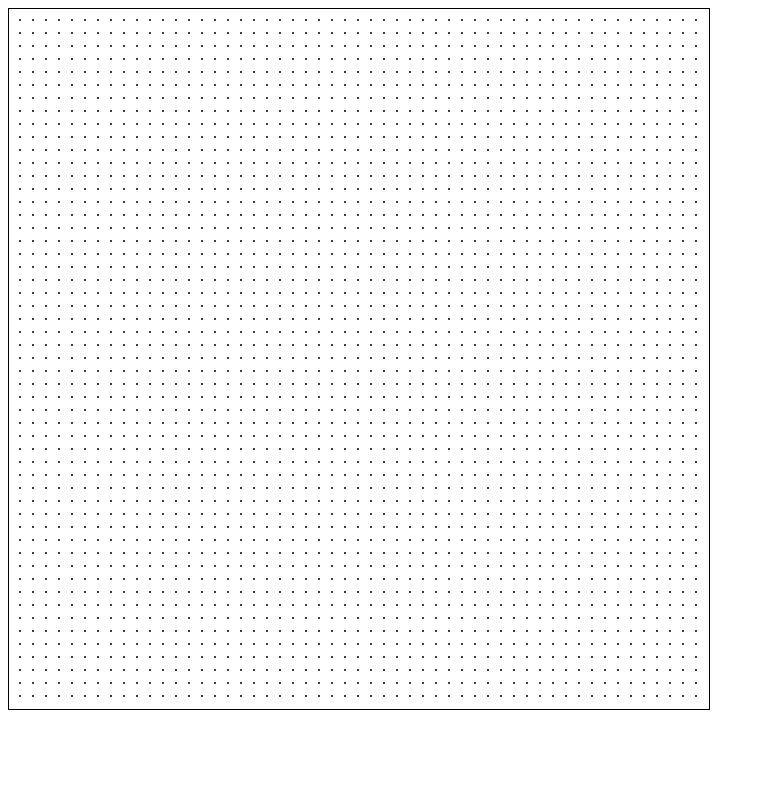
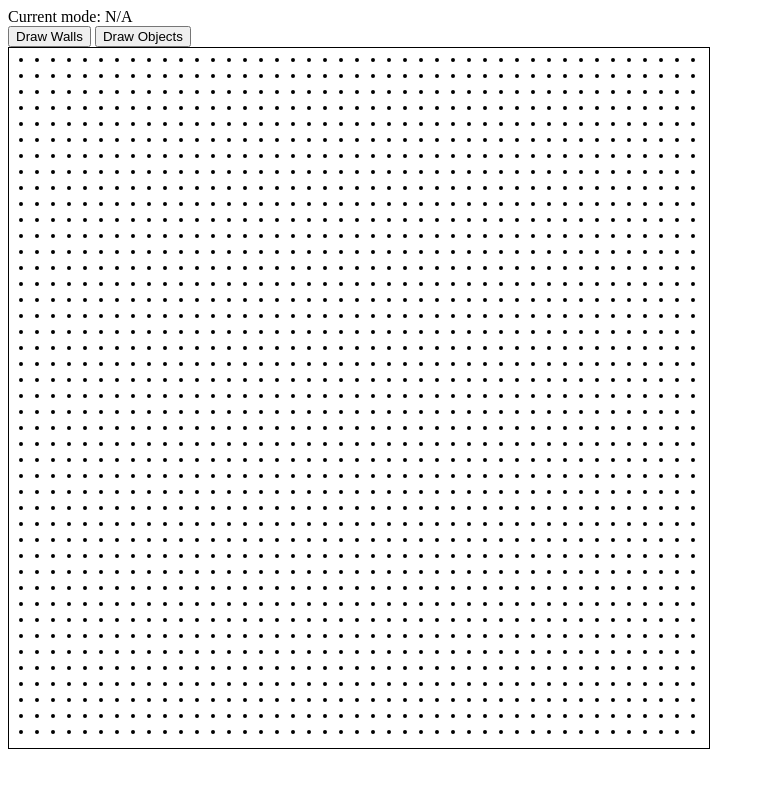
Before and after one commit to FoxLisk/room-planner, a plain HTML site: page index.html in a window 1280 px wide. Shown: the whole page, without its empty margins (0-765 px from the left). Drawn offline with Linux system fonts and the light colour scheme.

Commit message:
some (mostly-useless) buttons

```diff
--- a/index.html
+++ b/index.html
@@ -3,6 +3,13 @@
         <script src="planner.js" type="text/javascript"></script>
     </head>
     <body>
+        <div id="controls">
+            Current mode: <span id="current-mode">N/A</span>
+            <div id="buttons">
+                <button type="button" data-mode="walls">Draw Walls</button>
+                <button type="button" data-mode="objects">Draw Objects</button>
+            </div>
+        </div>
         <div>
             <canvas id="planner" height="700" width="700" style="border: 1px
                         solid black;"></canvas>
--- a/planner.js
+++ b/planner.js
@@ -7,11 +7,14 @@ function assert(val, msg) {
 function RoomPlanner(canvas) {
     var canvas = canvas;
     var ctx = canvas.getContext('2d');
+    var buttons = document.getElementById('buttons');
+    var current_mode = null;
+    const mode_span = document.getElementById('current-mode');
     const CORNER_OFFSET = 10;
     const w = canvas.getAttribute('width');
     const h = canvas.getAttribute('height');
-    const DOT_RAD = 1;
-    const DOT_SPACING = 13;
+    const DOT_RAD = 2;
+    const DOT_SPACING = 16;
 
     var dots = [];
 
@@ -75,10 +78,21 @@ function RoomPlanner(canvas) {
         ctx.fill();
     }
 
+    function set_mode(mode) {
+        mode_span.innerHTML = mode;
+    }
+
+    function handle_mode_change(event) {
+        if (event.target.dataset.mode) {
+            set_mode(event.target.dataset.mode);
+        }
+    }
+
 
     this.init = function() {
         draw_dots();
         canvas.addEventListener('click', highlight_nearest_dot);
+        buttons.addEventListener('click', handle_mode_change);
     }
 
 }
```
